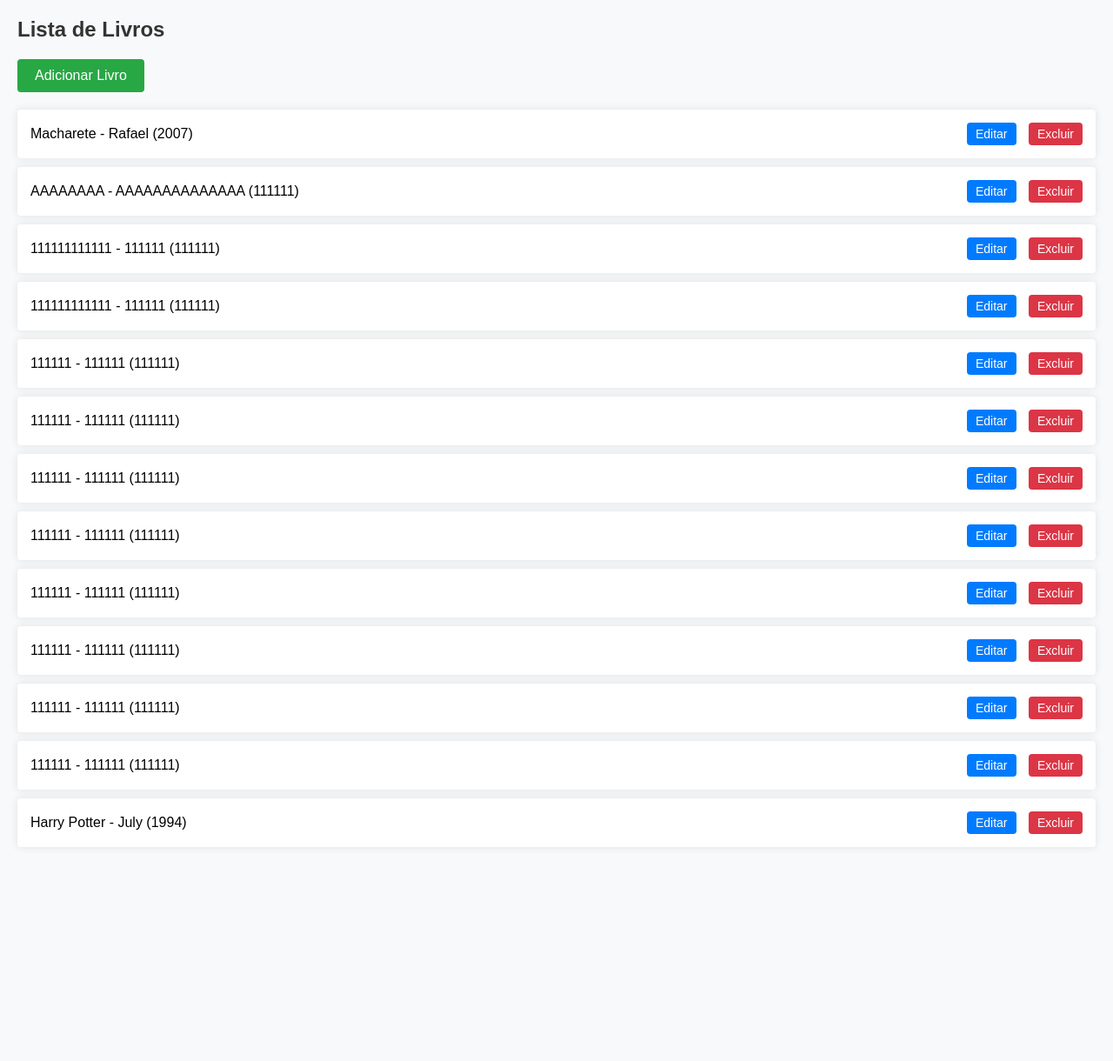
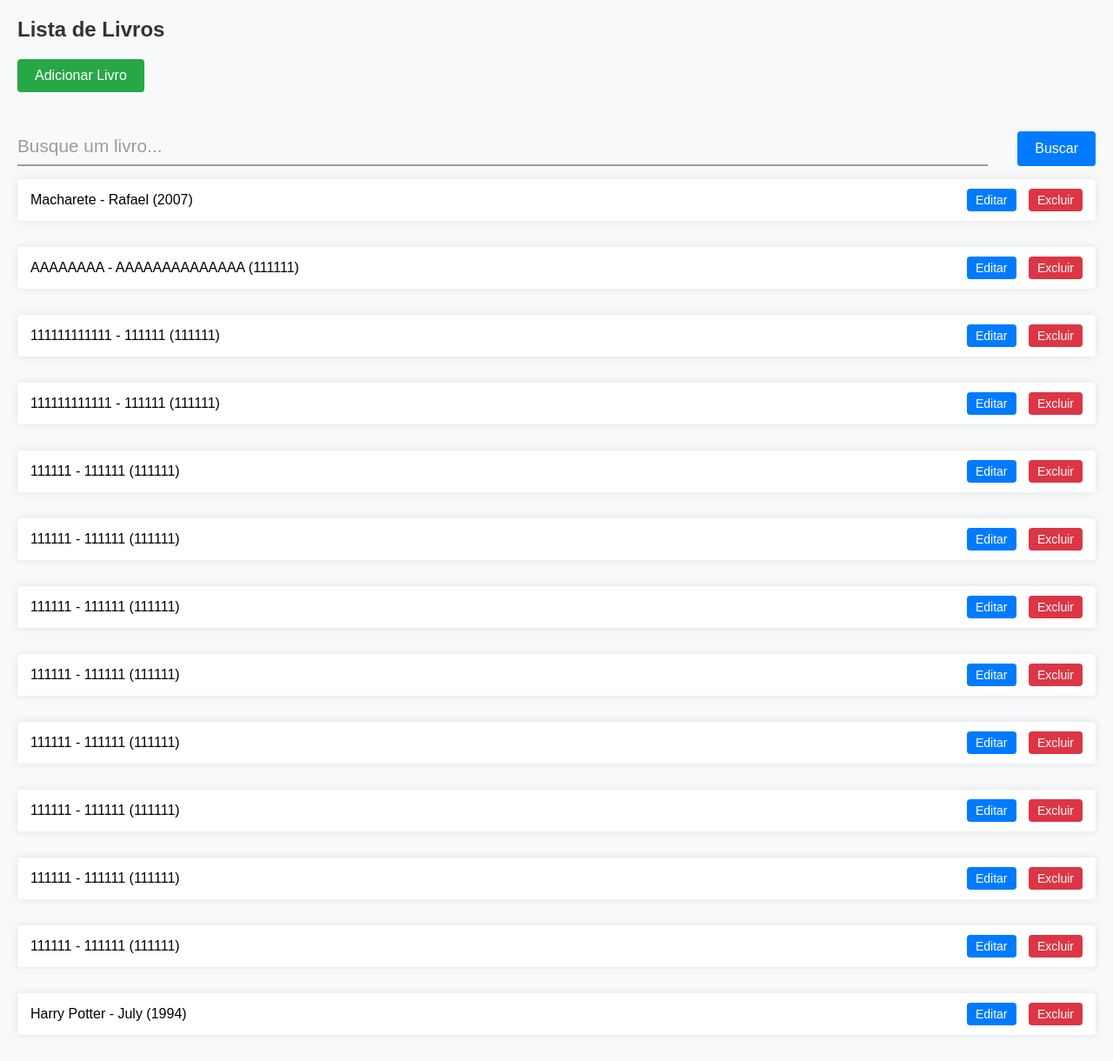
Before and after one commit to phfuark/PWBE, a Django app: page / in a window 1280 px wide. Shown: the whole page at 87% size. Before the commit the page ends 959 px from the top, so only its background shows below. Run offline with Django 5.2, Linux system fonts and the light colour scheme; data comes from the database, SQL or seed files in the repository; both versions use the stored data as it was after the commit.

Commit message:
07.03.2025 - Desafio da Atividade de CRUD

```diff
--- a/Atividade Django CRUD - 06.03.2025/bosch_library/library/templates/library/book_list.html
+++ b/Atividade Django CRUD - 06.03.2025/bosch_library/library/templates/library/book_list.html
@@ -19,7 +19,10 @@
             color: #333;
             margin-bottom: 20px;
         }
-        a {
+        a.add-link {
+            background-color: #28a745;
+            color: white;
+            margin-bottom: 20px;
             display: inline-block;
             padding: 10px 20px;
             border-radius: 4px;
@@ -27,17 +30,15 @@
             font-size: 16px;
             transition: background-color 0.3s ease, color 0.3s ease;
         }
-        a.add-link {
-            background-color: #28a745;
-            color: white;
-            margin-bottom: 20px;
-        }
         a.add-link:hover {
             background-color: #218838;
         }
         ul {
             list-style-type: none;
             padding: 0;
+            gap: 20px;
+            display: flex;
+            flex-direction: column;
         }
         li {
             background: white;
@@ -69,11 +70,103 @@
         li a.delete-link:hover {
             background-color: #c82333;
         }
+        .form__group {
+        position: relative;
+        padding: 15px 0 0;
+        margin-bottom: 15px;
+        margin-top: 10px;
+        width: 100%;
+        display: flex;
+        justify-content: space-between;
+        }
+        .form__group div{
+        width: 90%;
+        }
+        a{
+            text-decoration: none;
+        }
+
+        .form__field {
+        font-family: inherit;
+        width: 100%;
+        border: 0;
+        border-bottom: 2px solid #9b9b9b;
+        outline: 0;
+        font-size: 1.3rem;
+        color: #fff;
+        padding: 7px 0;
+        background: transparent;
+        transition: border-color 0.2s;
+
+        &::placeholder {
+            color: transparent;
+        }
+
+        &:placeholder-shown ~ .form__label {
+            font-size: 1.3rem;
+            cursor: text;
+            top: 20px;
+        }
+        }
+
+        .form__label {
+        position: absolute;
+        top: 0;
+        display: block;
+        transition: 0.2s;
+        font-size: 1rem;
+        color: #9b9b9b;
+        }
+
+        .form__field:focus {
+        ~ .form__label {
+            position: absolute;
+            top: 0;
+            display: block;
+            transition: 0.2s;
+            font-size: 1rem;
+            color: #11998e;
+            font-weight: 700;
+        }
+        padding-bottom: 6px;
+        font-weight: 700;
+        border-width: 3px;
+        border-image: linear-gradient(to right, #11998e, #11998e);
+        border-image-slice: 1;
+        }
+
+        form div button{
+            padding: 10px 20px;
+            border: none;
+            border-radius: 4px;
+            background-color: #007bff;
+            color: white;
+            font-size: 16px;
+            cursor: pointer;
+            transition: background-color 0.3s ease;
+        }
+
+        /* reset input */
+        .form__field{
+        &:required,&:invalid { box-shadow:none; }
+        }
+
     </style>
 </head>
 <body>
-    <h2>Lista de Livros</h2>
+    <a href="{% url 'book_list' %}">
+        <h2>Lista de Livros</h2>
+    </a>
     <a href="{% url 'book_create' %}" class="add-link">Adicionar Livro</a>
+    <form method="GET" action="{% url 'book_list' %}">
+        <div class="form__group field">
+            <div>
+                <input type="text" class="form__field" name="q" id="search" placeholder="Busque um livro..." value="{{ query|default:'' }}">
+                <label for="search" class="form__label">Busque um livro...</label>
+            </div>
+            <button type="submit">Buscar</button>
+        </div>
+    </form>
     <ul>
         {% for book in books %}
             <li>
@@ -85,5 +178,6 @@
             </li>
         {% endfor %}
     </ul>
+
 </body>
 </html>
--- a/Atividade Django CRUD - 06.03.2025/bosch_library/library/views.py
+++ b/Atividade Django CRUD - 06.03.2025/bosch_library/library/views.py
@@ -3,8 +3,14 @@ from .models import Book
 from .forms import BookForm
 
 def book_list(request):
+    query = request.GET.get('q')
     books = Book.objects.all()
-    return render(request, 'library/book_list.html', {'books': books})
+
+    if query:
+        books = books.filter(title__icontains=query)
+
+    return render(request, 'library/book_list.html', {'books': books, 'query': query})
+
 
 def book_create(request):
     if request.method == "POST":
```
Also changed, not shown: Atividade Django CRUD - 06.03.2025/bosch_library/db.sqlite3.
